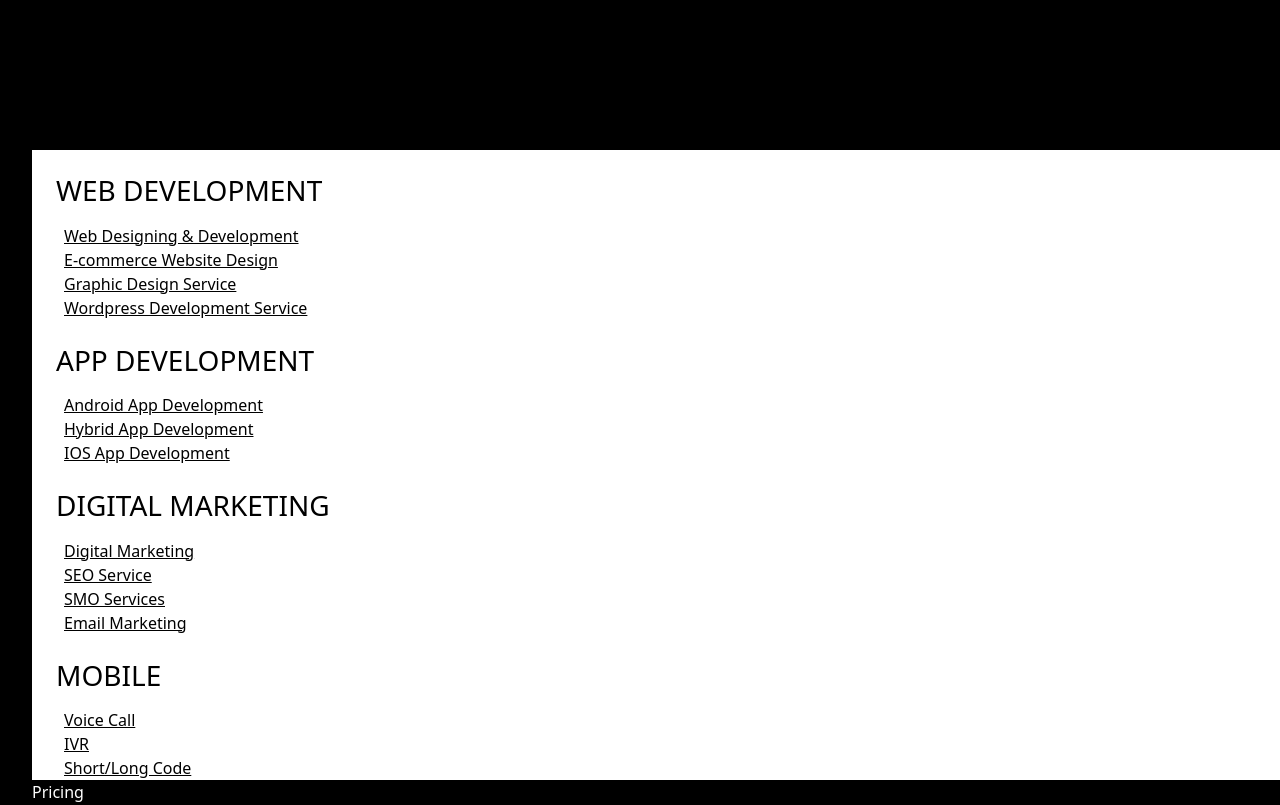
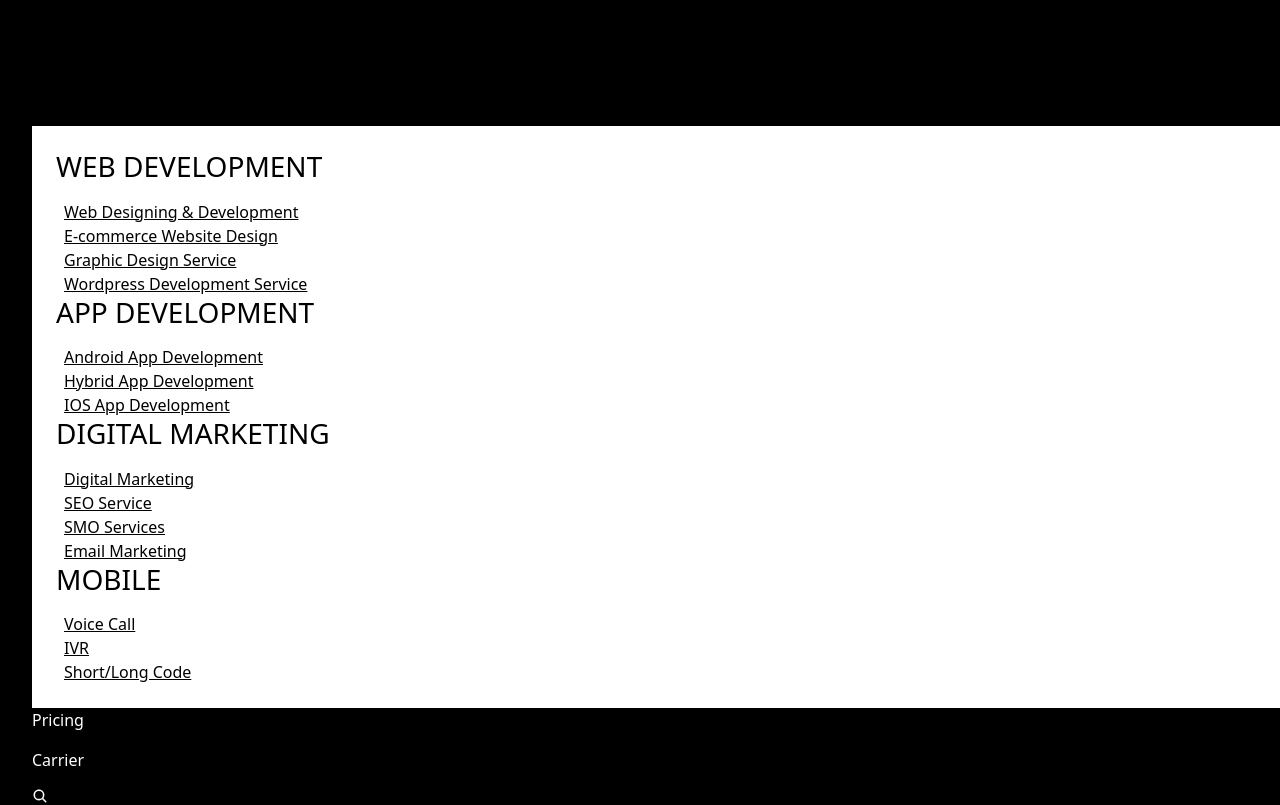
Before and after one commit to developer15dakashinfo/daksh-home, a React (Vite) app: page / in a window 1280 px wide. Shown: the part 2740-3545 px from the top of the page. Built offline with nearby package versions, Linux system fonts and the light colour scheme.

Commit message:
our sevices dropdowndown

```diff
--- a/src/Componets/Navbar.jsx
+++ b/src/Componets/Navbar.jsx
@@ -482,16 +482,18 @@ function Navbar() {
         </div>
       </div>
 
-      <div className="flex items-center justify-between max-w-screen-xl mx-auto pt-2">
+      <div className="flex items-center justify-between max-w-screen-xl mx-auto pt-2 relative">
         <div>
           <a href="/" className="flex items-center">
             <img src={logo} alt="Logo" className="h-[80px]" />
           </a>
         </div>
 
-        <div className=" hidden md:flex items-center justify-end space-x-6 ">
+
+
+          <div className="hidden md:flex items-center justify-end space-x-6 ">
             {!isSearchActive ? (
-            <ul className="flex items-center space-x-8 pt-4">
+              <ul className="flex items-center space-x-8">
                 {navbarData.map((menu, index) => (
                   <li key={index} className="relative group">
                     <p
@@ -520,16 +522,16 @@ function Navbar() {
                     </p>
 
                     {menu.dropdown.length > 0 && (
-                   <div className="absolute top-full left-0 hidden group-hover:flex bg-white text-black p-6 mt-2 rounded-b-lg shadow-lg w-[80vw] h-52">
+                      <div className="absolute left-0 hidden group-hover:flex bg-white text-black mt-2 rounded-b-lg shadow-lg w-screen py-4 z-50">
                         {menu.dropdown.map((dropdownItem, idx) => (
                           <div
                             key={idx}
-                       className="flex-1 border-r last:border-r-0"
+                            className="flex-1 border-r last:border-r-0 px-4"
                           >
-                       <h3 className="font-bold text-lg pt-4 px-4 pb-2">
+                            <h3 className="font-bold text-lg pb-2">
                               {dropdownItem.heading}
                             </h3>
-                       <ul className="space-y-2">
+                            <ul className="space-y-2 px-2">
                               {dropdownItem.items.map((item, i) => (
                                 <li key={i}>
                                   <a
@@ -544,7 +546,6 @@ function Navbar() {
                           </div>
                         ))}
                       </div>
-
                     )}
                   </li>
                 ))}
@@ -570,6 +571,7 @@ function Navbar() {
             </button>
           </div>
         </div>
+
     </nav>
   );
 }
```
Lines whose indentation alone changed are shown as unchanged.
